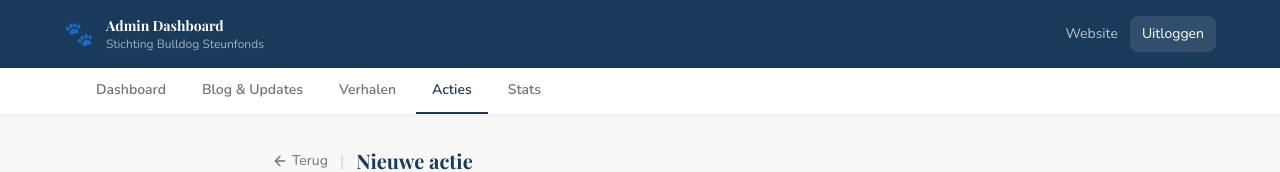
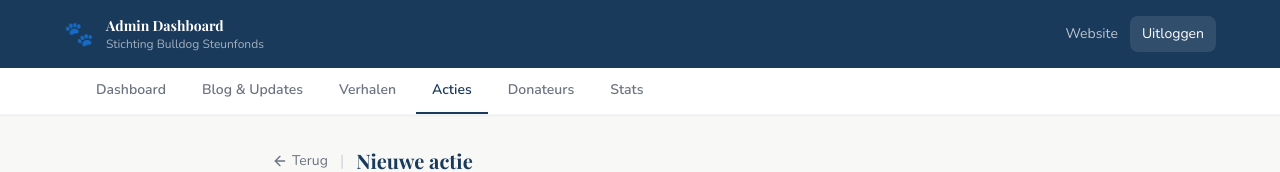
Before and after one commit to michielpetersenmp-cmd/bulldog-website, a Next.js app: page /admin/acties/nieuw in a window 1280 px wide. Shown: the top 172 px of the page. Built offline with nearby package versions, Linux system fonts and the light colour scheme; a web font is replaced by a local one.

Commit message:
Admin: donateurs-tab toevoegen

```diff
--- a/src/components/AdminNav.tsx
+++ b/src/components/AdminNav.tsx
@@ -8,6 +8,7 @@ const tabs = [
   { href: "/admin/posts", label: "Blog & Updates" },
   { href: "/admin/verhalen", label: "Verhalen" },
   { href: "/admin/acties", label: "Acties" },
+  { href: "/admin/donateurs", label: "Donateurs" },
   { href: "/admin/stats", label: "Stats" },
 ];
 
```
